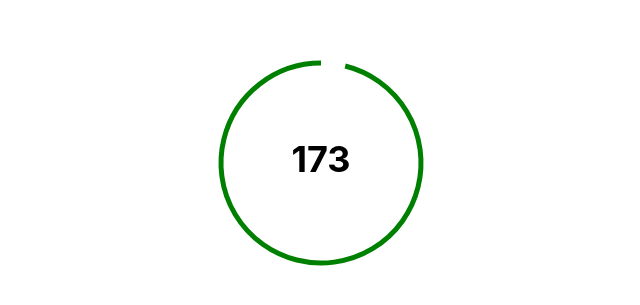
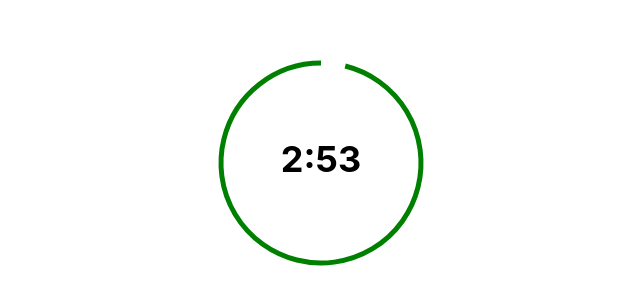
Before and after one commit to blogscot/pomodoro-timer, a React (Create React App) app: page / in a window 1280 px wide. Shown: the part 155-460 px from the top of the page, without its empty margins (319-959 px from the left). Built offline with nearby package versions, Linux system fonts and the light colour scheme.

Commit message:
Display time in minutes and seconds

```diff
--- a/src/components/Display.js
+++ b/src/components/Display.js
@@ -2,7 +2,13 @@ import React from 'react'
 import styles from './Display.module.css'
 
 const Display = ({ seconds }) => {
-  return <div className={styles.display}>{seconds}</div>
+  const mins = Math.floor(seconds / 60)
+  const secs = String(seconds % 60).padStart(2, '0')
+  return (
+    <div className={styles.display}>
+      {mins}:{secs}
+    </div>
+  )
 }
 
 export default Display
```
